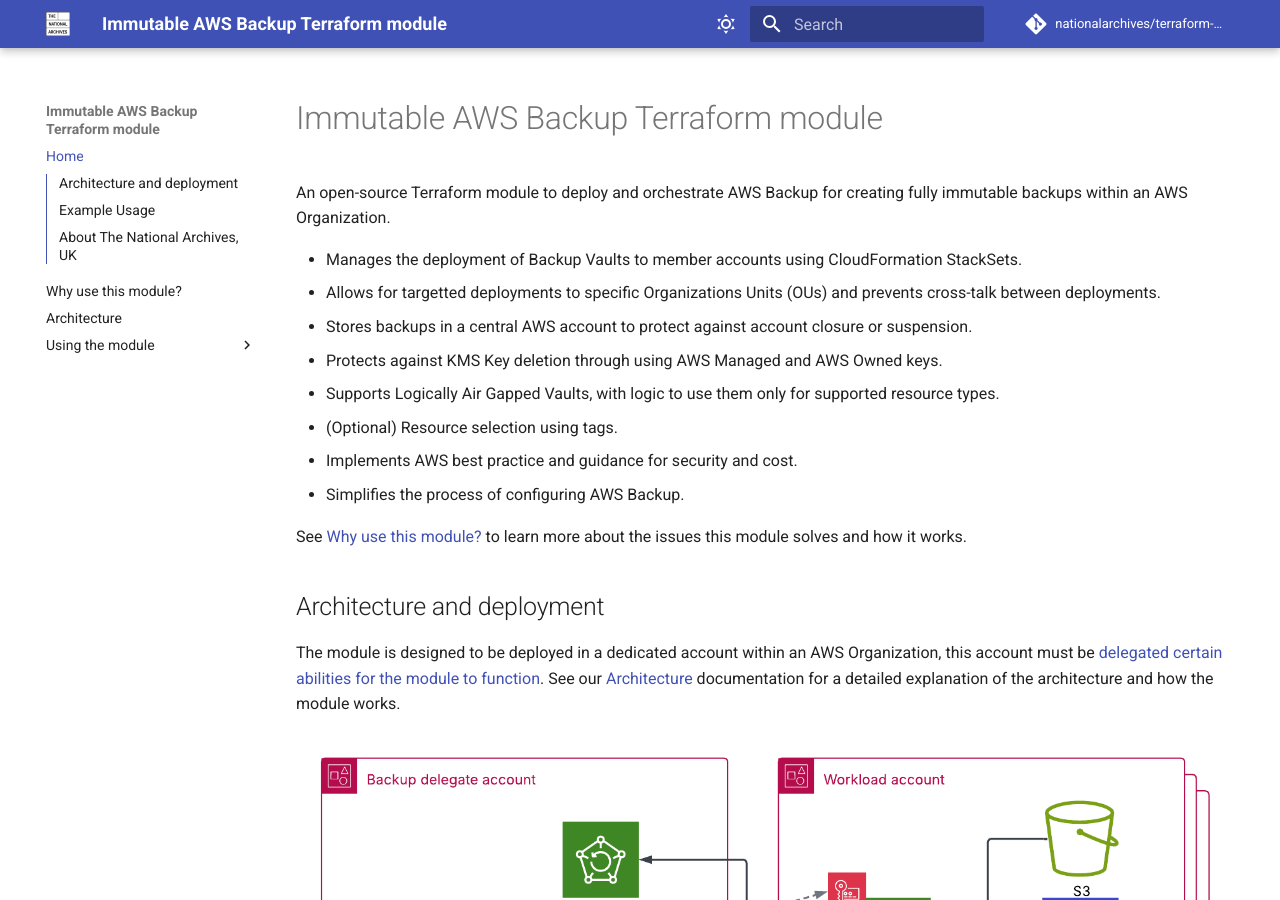
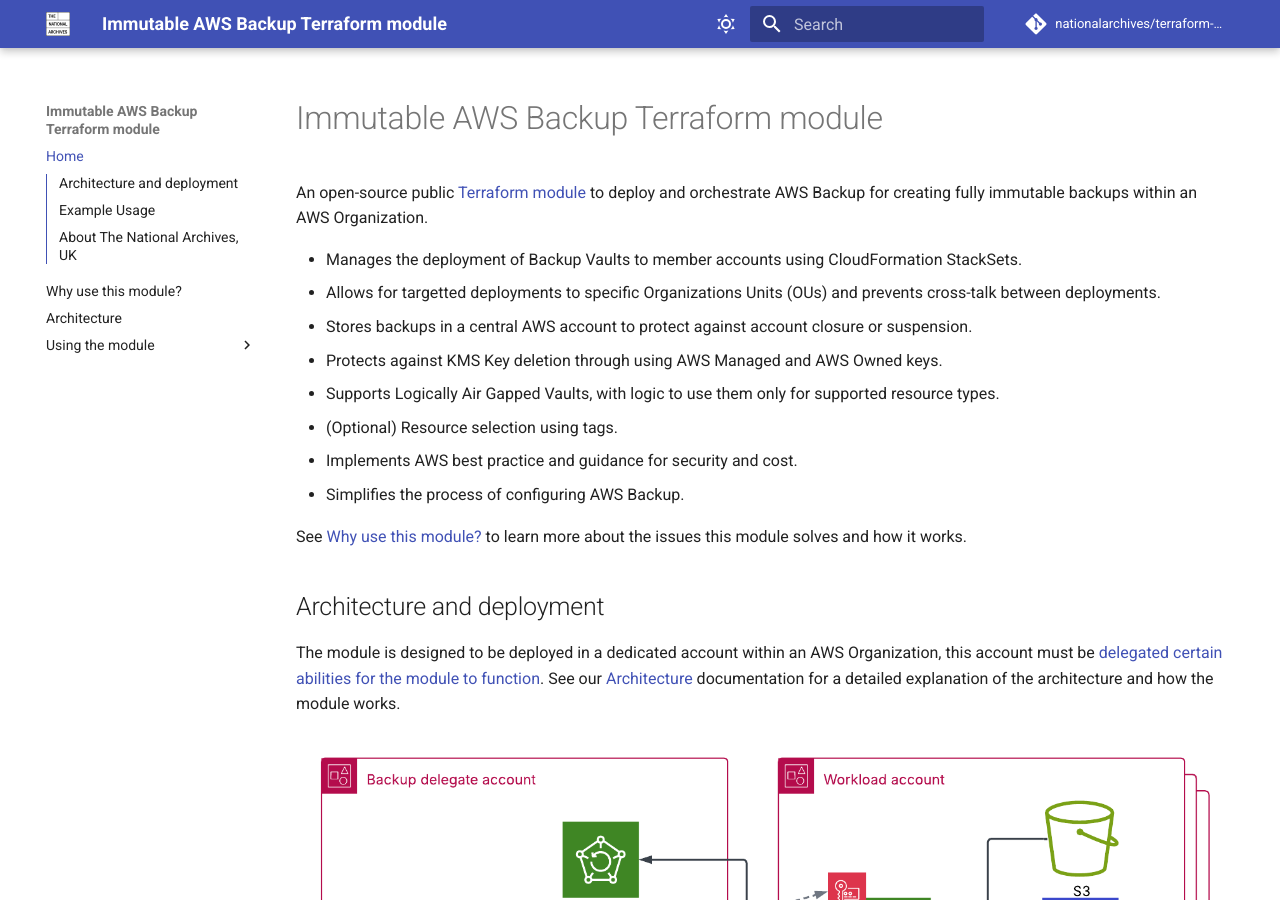
Before and after one commit to nationalarchives/terraform-aws-immutable-aws-backup, an MkDocs documentation site: the page built from docs/index.md, in a window 1280 px wide and 900 px high. Built offline with MkDocs 1.6.1 and Material for MkDocs 9.7.7, drawn with Linux system fonts in a browser that asks for light colours; comment, search, counter and statistics services are not loaded.

Commit message:
Links to Terraform Registry (#85)

```diff
--- a/docs/index.md
+++ b/docs/index.md
@@ -1,6 +1,6 @@
 # Immutable AWS Backup Terraform module
 
-An open-source Terraform module to deploy and orchestrate AWS Backup for creating fully immutable backups within an AWS Organization.
+An open-source public [Terraform module](https://registry.terraform.io/modules/nationalarchives/immutable-aws-backup/aws/latest) to deploy and orchestrate AWS Backup for creating fully immutable backups within an AWS Organization.
 
 - Manages the deployment of Backup Vaults to member accounts using CloudFormation StackSets.
 - Allows for targetted deployments to specific Organizations Units (OUs) and prevents cross-talk between deployments.
```
Also changed, not shown: README.md (+1 -1 lines).
